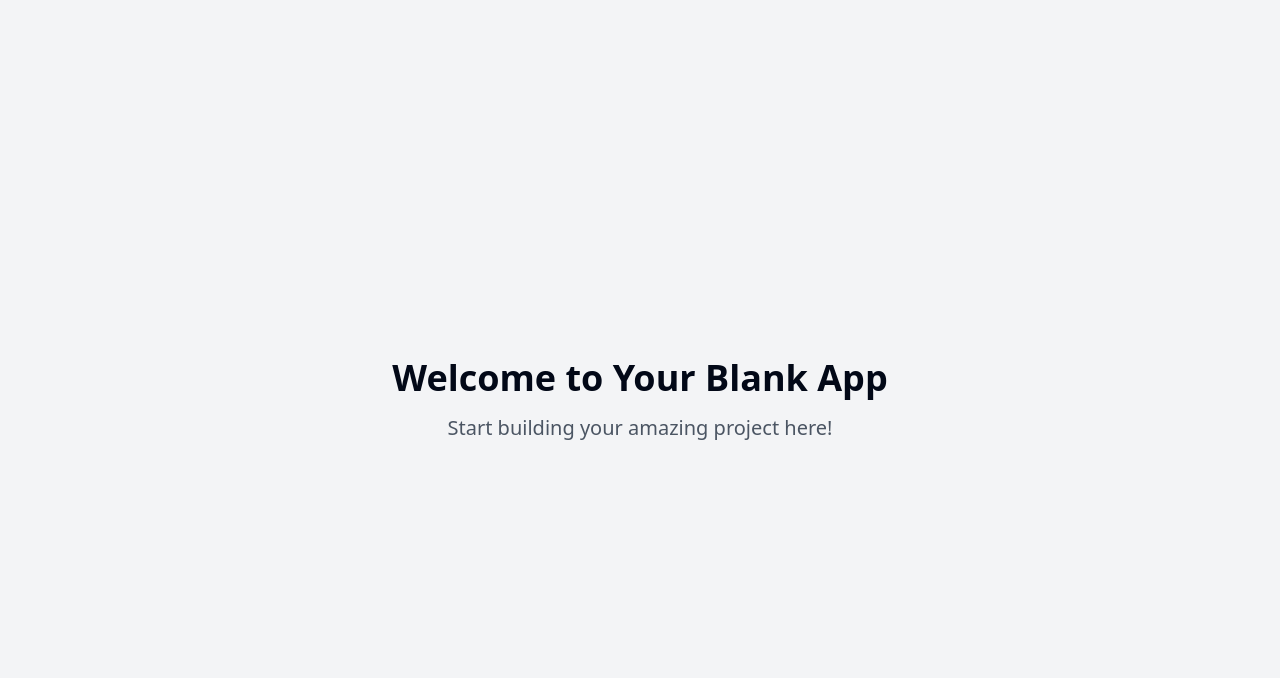
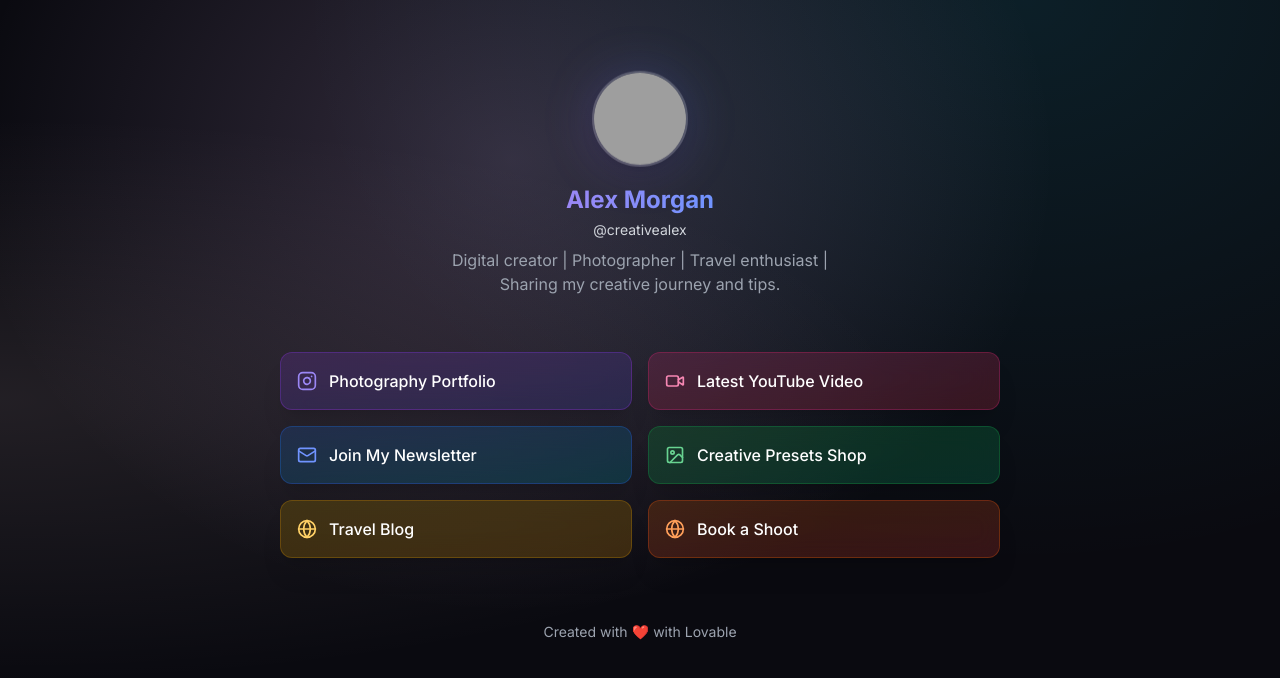
Before and after one commit to Mohit1Bisht/linkflow, a React (Vite) app: page / in a window 1280 px wide. Shown: the top 678 px of the page. Built offline with nearby package versions, Linux system fonts and the light colour scheme; grey boxes are pictures that could not be loaded.

Commit message:
Add creator bio link app
Implement a web application for creators to create a bio link page.

```diff
--- /dev/null
+++ b/src/components/Footer.tsx
@@ -0,0 +1,16 @@
+
+import React from "react";
+
+const Footer: React.FC = () => {
+  return (
+    <footer className="mt-16 pb-8 text-center text-gray-400 text-sm">
+      <p className="flex items-center justify-center gap-1">
+        Created with
+        <span className="text-pink-400">❤️</span>
+        with Lovable
+      </p>
+    </footer>
+  );
+};
+
+export default Footer;
--- /dev/null
+++ b/src/components/GridLayout.tsx
@@ -0,0 +1,20 @@
+
+import React from "react";
+import { Link } from "../types";
+import LinkCard from "./LinkCard";
+
+interface GridLayoutProps {
+  links: Link[];
+}
+
+const GridLayout: React.FC<GridLayoutProps> = ({ links }) => {
+  return (
+    <div className="grid grid-cols-1 md:grid-cols-2 gap-4 max-w-3xl w-full px-6 mx-auto">
+      {links.map((link) => (
+        <LinkCard key={link.id} link={link} />
+      ))}
+    </div>
+  );
+};
+
+export default GridLayout;
--- /dev/null
+++ b/src/components/LinkCard.tsx
@@ -0,0 +1,65 @@
+
+import React from "react";
+import { Link } from "../types";
+import { Instagram, Video, Mail, Image, Globe, Phone } from "lucide-react";
+
+interface LinkCardProps {
+  link: Link;
+}
+
+const LinkCard: React.FC<LinkCardProps> = ({ link }) => {
+  // Map of available icons
+  const iconMap = {
+    instagram: Instagram,
+    video: Video,
+    mail: Mail,
+    image: Image,
+    globe: Globe,
+    phone: Phone,
+  };
+
+  // Get icon component or default to Globe
+  const IconComponent = link.icon && iconMap[link.icon as keyof typeof iconMap]
+    ? iconMap[link.icon as keyof typeof iconMap]
+    : Globe;
+
+  const colorClasses = {
+    purple: "from-purple-500/20 to-indigo-500/20 hover:from-purple-500/30 hover:to-indigo-500/30 border-purple-600/30",
+    blue: "from-blue-500/20 to-cyan-500/20 hover:from-blue-500/30 hover:to-cyan-500/30 border-blue-600/30",
+    pink: "from-pink-500/20 to-rose-500/20 hover:from-pink-500/30 hover:to-rose-500/30 border-pink-600/30",
+    green: "from-green-500/20 to-emerald-500/20 hover:from-green-500/30 hover:to-emerald-500/30 border-green-600/30",
+    yellow: "from-yellow-500/20 to-amber-500/20 hover:from-yellow-500/30 hover:to-amber-500/30 border-yellow-600/30",
+    orange: "from-orange-500/20 to-red-500/20 hover:from-orange-500/30 hover:to-red-500/30 border-orange-600/30",
+  };
+
+  const iconColors = {
+    purple: "text-link-purple",
+    blue: "text-link-blue",
+    pink: "text-link-pink",
+    green: "text-link-green",
+    yellow: "text-link-yellow",
+    orange: "text-link-orange",
+  };
+
+  const colorClass = link.color ? colorClasses[link.color] : colorClasses.blue;
+  const iconColor = link.color ? iconColors[link.color] : iconColors.blue;
+
+  return (
+    <a
+      href={link.url}
+      target="_blank"
+      rel="noopener noreferrer"
+      className={`glass-card rounded-xl p-4 flex items-center w-full
+                 bg-gradient-to-br ${colorClass} backdrop-blur-md
+                 border hover:shadow-lg transition-all duration-300
+                 pulse-animation link-shine-effect group`}
+    >
+      <div className={`mr-3 ${iconColor} group-hover:scale-110 transition-transform`}>
+        <IconComponent size={20} />
+      </div>
+      <span className="font-medium text-white">{link.title}</span>
+    </a>
+  );
+};
+
+export default LinkCard;
--- /dev/null
+++ b/src/components/ProfileHeader.tsx
@@ -0,0 +1,36 @@
+
+import React from "react";
+import { Profile } from "../types";
+
+interface ProfileHeaderProps {
+  profile: Profile;
+}
+
+const ProfileHeader: React.FC<ProfileHeaderProps> = ({ profile }) => {
+  return (
+    <div className="flex flex-col items-center justify-center pt-10 pb-6 text-center">
+      <div className="relative mb-4">
+        <img
+          src={profile.avatar}
+          alt={profile.name}
+          className="w-24 h-24 rounded-full border-2 border-white/20 object-cover shadow-lg animate-float"
+        />
+        <div className="absolute inset-0 rounded-full bg-gradient-to-tr from-purple-500/20 to-blue-500/20 blur-xl -z-10"></div>
+      </div>
+
+      <h1 className="text-2xl font-bold bg-clip-text text-transparent bg-hero-gradient mb-1">
+        {profile.name}
+      </h1>
+
+      <p className="text-sm text-gray-300 mb-2">
+        {profile.username}
+      </p>
+
+      <p className="text-gray-400 max-w-md px-6">
+        {profile.bio}
+      </p>
+    </div>
+  );
+};
+
+export default ProfileHeader;
--- /dev/null
+++ b/src/data/profileData.ts
@@ -0,0 +1,54 @@
+
+import { Profile } from "../types";
+
+export const profileData: Profile = {
+  name: "Alex Morgan",
+  username: "@creativealex",
+  bio: "Digital creator | Photographer | Travel enthusiast | Sharing my creative journey and tips.",
+  avatar: "https://images.unsplash.com/photo-1494790108377-be9c29b29330?ixlib=rb-4.0.3&ixid=M3wxMjA3fDB8MHxwaG90by1wYWdlfHx8fGVufDB8fHx8fA%3D%3D&auto=format&fit=crop&w=256&q=80",
+  links: [
+    {
+      id: "1",
+      title: "Photography Portfolio",
+      url: "https://example.com/portfolio",
+      icon: "instagram",
+      color: "purple",
+      style: "highlight"
+    },
+    {
+      id: "2",
+      title: "Latest YouTube Video",
+      url: "https://youtube.com",
+      icon: "video",
+      color: "pink"
+    },
+    {
+      id: "3",
+      title: "Join My Newsletter",
+      url: "https://example.com/newsletter",
+      icon: "mail",
+      color: "blue"
+    },
+    {
+      id: "4",
+      title: "Creative Presets Shop",
+      url: "https://example.com/shop",
+      icon: "image",
+      color: "green"
+    },
+    {
+      id: "5",
+      title: "Travel Blog",
+      url: "https://example.com/blog",
+      icon: "globe",
+      color: "yellow"
+    },
+    {
+      id: "6",
+      title: "Book a Shoot",
+      url: "https://example.com/booking",
+      icon: "calendar",
+      color: "orange"
+    }
+  ]
+};
--- a/src/index.css
+++ b/src/index.css
@@ -1,92 +1,41 @@
+
+@import url('https://fonts.googleapis.com/css2?family=Inter:wght@300;400;500;600;700&display=swap');
+
 @tailwind base;
 @tailwind components;
 @tailwind utilities;
 
 @layer base {
   :root {
-    --background: 0 0% 100%;
-    --foreground: 222.2 84% 4.9%;
+    --background: 240 10% 3.9%;
+    --foreground: 0 0% 98%;
 
-    --card: 0 0% 100%;
-    --card-foreground: 222.2 84% 4.9%;
+    --card: 240 10% 3.9%;
+    --card-foreground: 0 0% 98%;
 
-    --popover: 0 0% 100%;
-    --popover-foreground: 222.2 84% 4.9%;
+    --popover: 240 10% 3.9%;
+    --popover-foreground: 0 0% 98%;
 
-    --primary: 222.2 47.4% 11.2%;
-    --primary-foreground: 210 40% 98%;
+    --primary: 0 0% 98%;
+    --primary-foreground: 240 5.9% 10%;
 
-    --secondary: 210 40% 96.1%;
-    --secondary-foreground: 222.2 47.4% 11.2%;
+    --secondary: 240 3.7% 15.9%;
+    --secondary-foreground: 0 0% 98%;
 
-    --muted: 210 40% 96.1%;
-    --muted-foreground: 215.4 16.3% 46.9%;
+    --muted: 240 3.7% 15.9%;
+    --muted-foreground: 240 5% 64.9%;
 
-    --accent: 210 40% 96.1%;
-    --accent-foreground: 222.2 47.4% 11.2%;
-
-    --destructive: 0 84.2% 60.2%;
-    --destructive-foreground: 210 40% 98%;
-
-    --border: 214.3 31.8% 91.4%;
-    --input: 214.3 31.8% 91.4%;
-    --ring: 222.2 84% 4.9%;
-
-    --radius: 0.5rem;
-
-    --sidebar-background: 0 0% 98%;
-
-    --sidebar-foreground: 240 5.3% 26.1%;
-
-    --sidebar-primary: 240 5.9% 10%;
-
-    --sidebar-primary-foreground: 0 0% 98%;
-
-    --sidebar-accent: 240 4.8% 95.9%;
-
-    --sidebar-accent-foreground: 240 5.9% 10%;
-
-    --sidebar-border: 220 13% 91%;
-
-    --sidebar-ring: 217.2 91.2% 59.8%;
-  }
-
-  .dark {
-    --background: 222.2 84% 4.9%;
-    --foreground: 210 40% 98%;
-
-    --card: 222.2 84% 4.9%;
-    --card-foreground: 210 40% 98%;
-
-    --popover: 222.2 84% 4.9%;
-    --popover-foreground: 210 40% 98%;
-
-    --primary: 210 40% 98%;
-    --primary-foreground: 222.2 47.4% 11.2%;
-
-    --secondary: 217.2 32.6% 17.5%;
-    --secondary-foreground: 210 40% 98%;
-
-    --muted: 217.2 32.6% 17.5%;
-    --muted-foreground: 215 20.2% 65.1%;
-
-    --accent: 217.2 32.6% 17.5%;
-    --accent-foreground: 210 40% 98%;
+    --accent: 240 3.7% 15.9%;
+    --accent-foreground: 0 0% 98%;
 
     --destructive: 0 62.8% 30.6%;
-    --destructive-foreground: 210 40% 98%;
+    --destructive-foreground: 0 0% 98%;
 
-    --border: 217.2 32.6% 17.5%;
-    --input: 217.2 32.6% 17.5%;
-    --ring: 212.7 26.8% 83.9%;
-    --sidebar-background: 240 5.9% 10%;
-    --sidebar-foreground: 240 4.8% 95.9%;
-    --sidebar-primary: 224.3 76.3% 48%;
-    --sidebar-primary-foreground: 0 0% 100%;
-    --sidebar-accent: 240 3.7% 15.9%;
-    --sidebar-accent-foreground: 240 4.8% 95.9%;
-    --sidebar-border: 240 3.7% 15.9%;
-    --sidebar-ring: 217.2 91.2% 59.8%;
+    --border: 240 3.7% 15.9%;
+    --input: 240 3.7% 15.9%;
+    --ring: 240 4.9% 83.9%;
+
+    --radius: 0.75rem;
   }
 }
 
@@ -96,6 +45,53 @@
   }
 
   body {
-    @apply bg-background text-foreground;
+    @apply bg-background text-foreground font-sans;
+    font-family: 'Inter', sans-serif;
+    background-color: #0a0a10;
+    background-image:
+      radial-gradient(at 40% 20%, hsla(277, 75%, 84%, 0.2) 0px, transparent 50%),
+      radial-gradient(at 80% 0%, hsla(189, 100%, 56%, 0.1) 0px, transparent 50%),
+      radial-gradient(at 0% 50%, hsla(355, 100%, 93%, 0.1) 0px, transparent 50%);
+    background-attachment: fixed;
+    background-size: cover;
+  }
+
+  .glass-card {
+    @apply backdrop-blur-lg bg-black/20 border border-white/10 shadow-xl;
+  }
+
+  .pulse-animation {
+    @apply hover:scale-105 transition-all duration-300;
+  }
+
+  .link-shine-effect {
+    position: relative;
+    overflow: hidden;
+  }
+
+  .link-shine-effect::after {
+    content: '';
+    position: absolute;
+    top: -50%;
+    left: -50%;
+    width: 200%;
+    height: 200%;
+    background: linear-gradient(
+      to bottom right,
+      rgba(255, 255, 255, 0) 0%,
+      rgba(255, 255, 255, 0.1) 50%,
+      rgba(255, 255, 255, 0) 100%
+    );
+    transform: rotate(45deg);
+    animation: shine 3s infinite;
+  }
+
+  @keyframes shine {
+    0% {
+      transform: translateX(-100%) translateY(-100%) rotate(45deg);
+    }
+    100% {
+      transform: translateX(100%) translateY(100%) rotate(45deg);
+    }
   }
 }
--- a/src/pages/Index.tsx
+++ b/src/pages/Index.tsx
@@ -1,11 +1,19 @@
-// Update this page (the content is just a fallback if you fail to update the page)
 
-const Index = () => {
+import React from "react";
+import ProfileHeader from "../components/ProfileHeader";
+import GridLayout from "../components/GridLayout";
+import Footer from "../components/Footer";
+import { profileData } from "../data/profileData";
+
+const Index: React.FC = () => {
   return (
-    <div className="min-h-screen flex items-center justify-center bg-gray-100">
-      <div className="text-center">
-        <h1 className="text-4xl font-bold mb-4">Welcome to Your Blank App</h1>
-        <p className="text-xl text-gray-600">Start building your amazing project here!</p>
+    <div className="min-h-screen flex flex-col items-center justify-start py-8">
+      <div className="w-full max-w-3xl flex flex-col items-center">
+        <ProfileHeader profile={profileData} />
+        <div className="mt-8 w-full">
+          <GridLayout links={profileData.links} />
+        </div>
+        <Footer />
       </div>
     </div>
   );
--- /dev/null
+++ b/src/types/index.ts
@@ -0,0 +1,17 @@
+
+export interface Link {
+  id: string;
+  title: string;
+  url: string;
+  icon?: string;
+  color?: "purple" | "blue" | "pink" | "green" | "yellow" | "orange";
+  style?: "default" | "highlight";
+}
+
+export interface Profile {
+  name: string;
+  username: string;
+  bio: string;
+  avatar: string;
+  links: Link[];
+}
--- a/tailwind.config.ts
+++ b/tailwind.config.ts
@@ -1,3 +1,4 @@
+
 import type { Config } from "tailwindcss";
 
 export default {
@@ -52,6 +53,14 @@ export default {
 					DEFAULT: 'hsl(var(--card))',
 					foreground: 'hsl(var(--card-foreground))'
 				},
+        link: {
+          purple: "#9b87f5",
+          blue: "#7094ff",
+          pink: "#f687b3",
+          green: "#68d391",
+          yellow: "#ffd166",
+          orange: "#ff9f5a",
+        },
 				sidebar: {
 					DEFAULT: 'hsl(var(--sidebar-background))',
 					foreground: 'hsl(var(--sidebar-foreground))',
@@ -84,12 +93,26 @@ export default {
 					to: {
 						height: '0'
 					}
-				}
+				},
+        'float': {
+          '0%, 100%': { transform: 'translateY(0)' },
+          '50%': { transform: 'translateY(-5px)' },
+        },
+        'pulse-slight': {
+          '0%, 100%': { transform: 'scale(1)' },
+          '50%': { transform: 'scale(1.03)' },
+        }
 			},
 			animation: {
 				'accordion-down': 'accordion-down 0.2s ease-out',
-				'accordion-up': 'accordion-up 0.2s ease-out'
-			}
+				'accordion-up': 'accordion-up 0.2s ease-out',
+        'float': 'float 3s ease-in-out infinite',
+        'pulse-slight': 'pulse-slight 2s ease-in-out infinite'
+			},
+      backgroundImage: {
+        'gradient-radial': 'radial-gradient(var(--tw-gradient-stops))',
+        'hero-gradient': 'linear-gradient(to right, #9b87f5, #7094ff)',
+      },
 		}
 	},
 	plugins: [require("tailwindcss-animate")],
```
